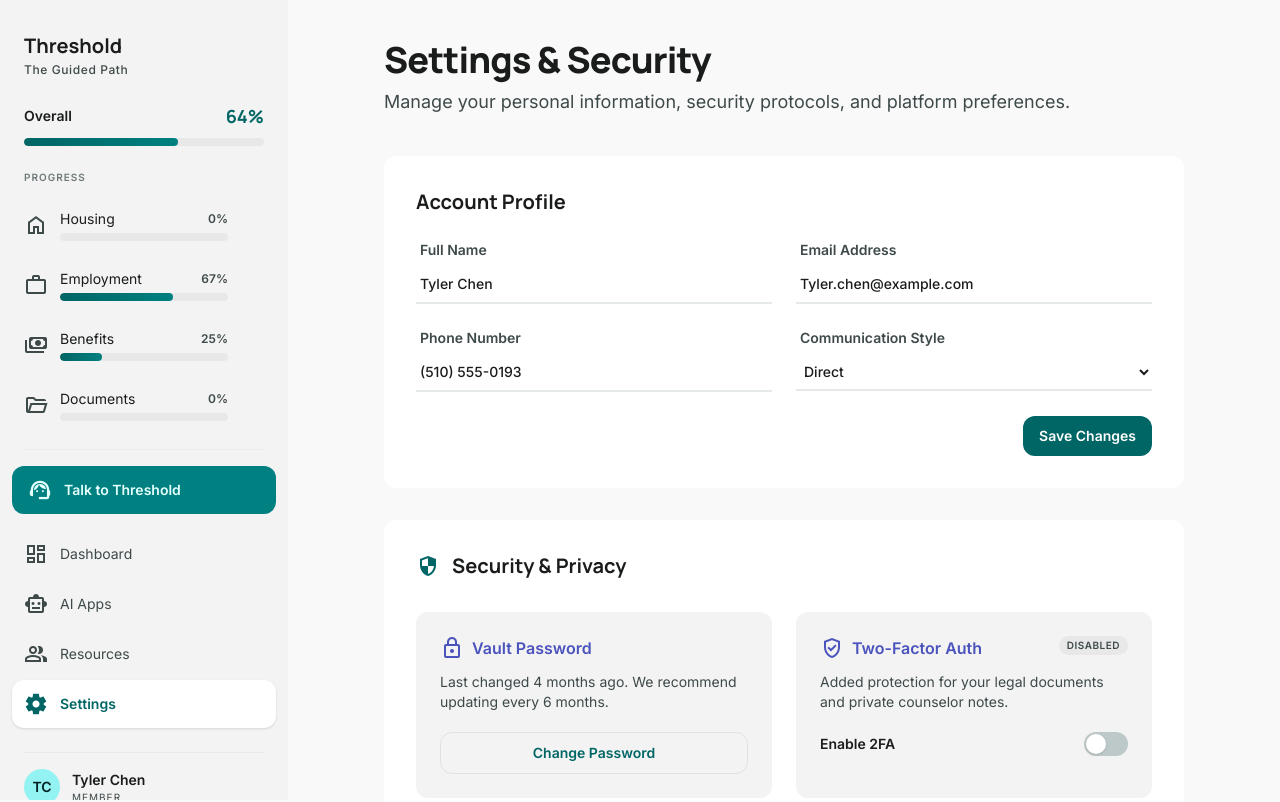
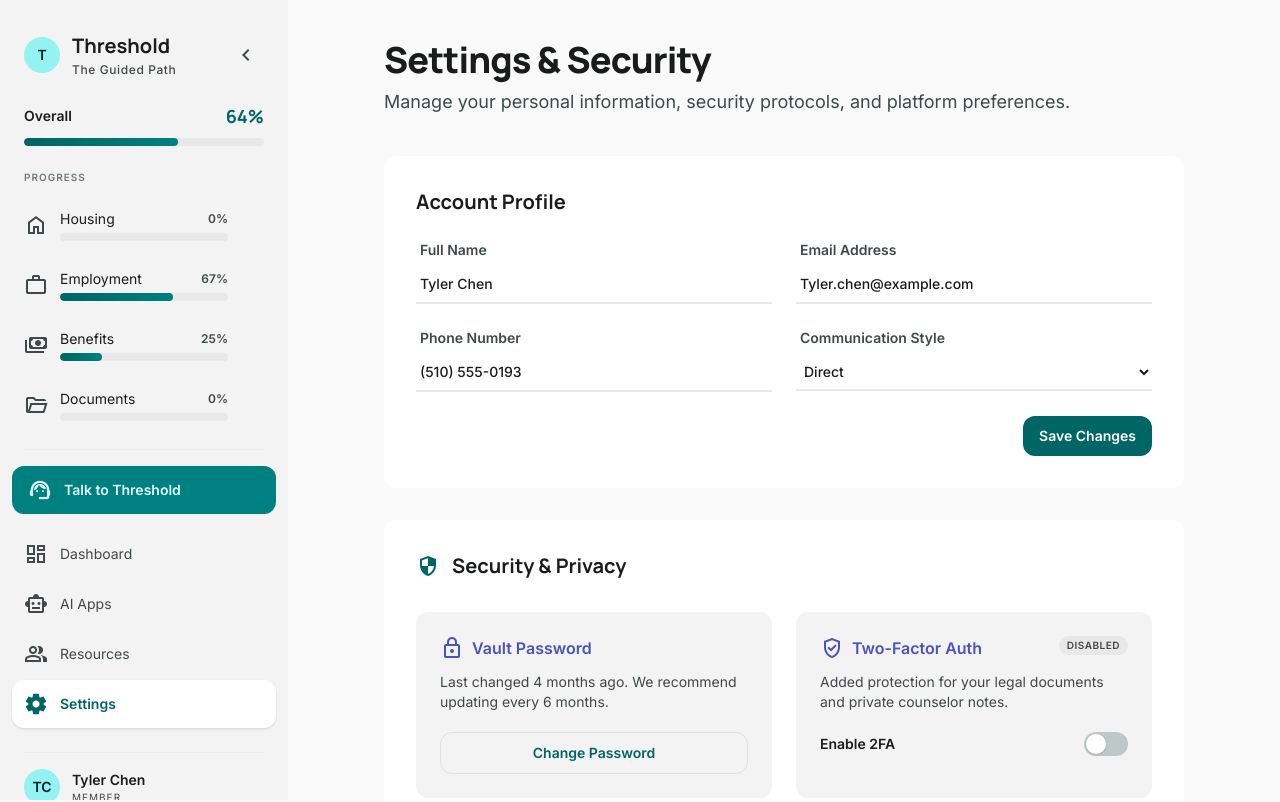
Before and after one commit to skylarrwang/threshold, a React (Vite) app in the folder frontend/: page /settings in a window 1280 px wide. Shown: the top 802 px of the page. Built offline with nearby package versions, Linux system fonts and the light colour scheme; no server answers.

Commit message:
added panel toggle to ui

```diff
--- a/frontend/src/components/layout/AppShell.tsx
+++ b/frontend/src/components/layout/AppShell.tsx
@@ -5,6 +5,7 @@ import { BottomNav } from './BottomNav';
 
 export function AppShell() {
   const [drawerOpen, setDrawerOpen] = useState(false);
+  const [sidebarCollapsed, setSidebarCollapsed] = useState(false);
   const location = useLocation();
 
   // Close drawer on route change
@@ -16,11 +17,18 @@ export function AppShell() {
     <div className="min-h-screen bg-surface">
       {/* Desktop left panel */}
       <div className="hidden md:block fixed left-0 top-0 z-50">
-        <RightPanel />
+        <RightPanel
+          isCollapsed={sidebarCollapsed}
+          onToggleCollapse={() => setSidebarCollapsed((collapsed) => !collapsed)}
+        />
       </div>
 
       {/* Main content */}
-      <main className="md:ml-72 pb-20 md:pb-0 min-h-screen">
+      <main
+        className={`pb-20 md:pb-0 min-h-screen transition-[margin] duration-300 ease-in-out ${
+          sidebarCollapsed ? 'md:ml-20' : 'md:ml-72'
+        }`}
+      >
         <Outlet />
       </main>
 
--- a/frontend/src/components/layout/RightPanel.tsx
+++ b/frontend/src/components/layout/RightPanel.tsx
@@ -1,4 +1,4 @@
-import { useEffect } from 'react';
+import { useEffect, useState } from 'react';
 import { NavLink, useNavigate } from 'react-router-dom';
 import { cn } from '@/lib/utils';
 import { useProfileStore } from '@/store/profileStore';
@@ -20,23 +20,80 @@ const navItems = [
   { path: '/settings', icon: 'settings', label: 'Settings' },
 ];
 
-export function RightPanel({ onClose }: { onClose?: () => void }) {
+interface RightPanelProps {
+  onClose?: () => void;
+  isCollapsed?: boolean;
+  onToggleCollapse?: () => void;
+}
+
+export function RightPanel({
+  onClose,
+  isCollapsed = false,
+  onToggleCollapse,
+}: RightPanelProps) {
   const { profile } = useProfileStore();
   const progress = useProgressSummary();
   const navigate = useNavigate();
+  const [isHovered, setIsHovered] = useState(false);
 
   useEffect(() => {
     useDocumentsStore.getState().fetchCompletion();
   }, []);
 
   return (
-    <aside className="h-screen w-72 overflow-y-auto bg-surface-container-low flex flex-col py-8 no-scrollbar">
+    <div
+      className={cn(
+        'relative h-screen transition-[width] duration-300 ease-in-out',
+        isCollapsed ? 'w-20' : 'w-72'
+      )}
+      onMouseEnter={() => setIsHovered(true)}
+      onMouseLeave={() => setIsHovered(false)}
+    >
+      {isCollapsed && onToggleCollapse && (
+        <button
+          onClick={onToggleCollapse}
+          className={cn(
+            'absolute -right-3 top-7 z-10 hidden md:flex items-center justify-center rounded-md border border-outline-variant/30 bg-surface-container-lowest p-1 text-on-surface-variant shadow-sm transition-all duration-200 hover:text-primary hover:shadow-md',
+            isHovered ? 'opacity-100' : 'opacity-0'
+          )}
+          title="Expand sidebar"
+          aria-label="Expand sidebar"
+        >
+          <span className="material-symbols-outlined text-base">chevron_right</span>
+        </button>
+      )}
+
+      <aside className="h-screen overflow-y-auto bg-surface-container-low flex flex-col py-8 no-scrollbar">
         {/* Branding */}
-      <div className="px-6 mb-6 flex items-center justify-between">
+        <div
+          className={cn(
+            'mb-6 flex items-center',
+            isCollapsed ? 'px-3 justify-center' : 'px-6 justify-between'
+          )}
+        >
+          <div className={cn('flex items-center min-w-0', isCollapsed ? 'justify-center' : 'gap-3')}>
+            <div className="w-9 h-9 rounded-full bg-primary-fixed flex items-center justify-center text-sm font-bold text-on-primary-fixed shrink-0">
+              T
+            </div>
+            {!isCollapsed && (
               <div>
                 <h1 className="text-xl font-headline font-bold text-on-surface mb-0.5">Threshold</h1>
                 <p className="text-xs font-medium text-on-surface-variant tracking-wider">The Guided Path</p>
               </div>
+            )}
+          </div>
+          {!isCollapsed && (
+            <div className="flex items-center gap-1">
+              {onToggleCollapse && (
+                <button
+                  onClick={onToggleCollapse}
+                  className="hidden md:flex p-1.5 hover:bg-surface-container-lowest rounded-xl transition-colors text-on-surface-variant"
+                  title="Collapse sidebar"
+                  aria-label="Collapse sidebar"
+                >
+                  <span className="material-symbols-outlined text-xl">chevron_left</span>
+                </button>
+              )}
               {onClose && (
                 <button
                   onClick={onClose}
@@ -46,7 +103,11 @@ export function RightPanel({ onClose }: { onClose?: () => void }) {
                 </button>
               )}
             </div>
+          )}
+        </div>
 
+        {!isCollapsed && (
+          <>
             {/* Overall progress */}
             <div className="px-6 mb-6">
               <div className="flex items-center justify-between mb-2">
@@ -93,15 +154,19 @@ export function RightPanel({ onClose }: { onClose?: () => void }) {
             </div>
 
             <div className="mx-6 border-t border-outline-variant/15" />
+          </>
+        )}
 
         {/* Chat CTA */}
-      <div className="px-3 my-4">
+        <div className={cn('my-4', isCollapsed ? 'px-3' : 'px-3')}>
           <NavLink
             to="/chat"
             onClick={() => onClose?.()}
+            title={isCollapsed ? 'Talk to Threshold' : undefined}
             className={({ isActive }) =>
               cn(
-              'flex items-center gap-3 px-4 py-3 rounded-xl transition-all duration-200 font-label text-sm',
+                'flex items-center rounded-xl transition-all duration-200 font-label text-sm',
+                isCollapsed ? 'justify-center px-0 py-3' : 'gap-3 px-4 py-3',
                 isActive
                   ? 'bg-primary text-on-primary font-bold shadow-md'
                   : 'bg-primary-container text-on-primary-container font-semibold hover:bg-primary hover:text-on-primary'
@@ -109,26 +174,28 @@ export function RightPanel({ onClose }: { onClose?: () => void }) {
             }
           >
             <span
-            className="material-symbols-outlined text-xl"
+              className="material-symbols-outlined text-xl shrink-0"
               style={{ fontVariationSettings: "'FILL' 1, 'wght' 500, 'GRAD' 0, 'opsz' 24" }}
             >
               support_agent
             </span>
-          <span>Talk to Threshold</span>
+            {!isCollapsed && <span>Talk to Threshold</span>}
           </NavLink>
         </div>
 
         {/* Nav links */}
-      <nav className="flex-1 px-3">
+        <nav className={cn('flex-1', isCollapsed ? 'px-3' : 'px-3')}>
           <div className="space-y-0.5">
             {navItems.map((item) => (
               <NavLink
                 key={item.path}
                 to={item.path}
                 onClick={() => onClose?.()}
+                title={isCollapsed ? item.label : undefined}
                 className={({ isActive }) =>
                   cn(
-                  'flex items-center gap-3 px-3 py-3 rounded-xl transition-all duration-200 font-label text-sm',
+                    'flex items-center rounded-xl transition-all duration-200 font-label text-sm',
+                    isCollapsed ? 'justify-center px-0 py-3' : 'gap-3 px-3 py-3',
                     isActive
                       ? 'bg-surface-container-lowest text-primary font-semibold shadow-sm'
                       : 'text-on-surface-variant hover:text-on-surface hover:bg-surface-container-lowest/60'
@@ -138,12 +205,12 @@ export function RightPanel({ onClose }: { onClose?: () => void }) {
                 {({ isActive }) => (
                   <>
                     <span
-                    className="material-symbols-outlined text-xl"
+                      className="material-symbols-outlined text-xl shrink-0"
                       style={{ fontVariationSettings: isActive ? "'FILL' 1, 'wght' 500, 'GRAD' 0, 'opsz' 24" : undefined }}
                     >
                       {item.icon}
                     </span>
-                  <span>{item.label}</span>
+                    {!isCollapsed && <span>{item.label}</span>}
                   </>
                 )}
               </NavLink>
@@ -152,8 +219,14 @@ export function RightPanel({ onClose }: { onClose?: () => void }) {
         </nav>
 
         {/* User profile */}
-      <div className="px-6 mt-6">
-        <div className="flex items-center gap-3 pt-4 border-t border-outline-variant/20">
+        <div className={cn('mt-6', isCollapsed ? 'px-3' : 'px-6')}>
+          <div
+            className={cn(
+              'pt-4 border-t border-outline-variant/20',
+              isCollapsed ? 'flex justify-center' : 'flex items-center gap-3'
+            )}
+            title={isCollapsed ? profile.personal.name : undefined}
+          >
             <div className="w-9 h-9 rounded-full bg-primary-fixed flex items-center justify-center text-sm font-bold text-on-primary-fixed">
               {profile.personal.name
                 .split(' ')
@@ -161,12 +234,15 @@ export function RightPanel({ onClose }: { onClose?: () => void }) {
                 .join('')
                 .slice(0, 2)}
             </div>
+            {!isCollapsed && (
               <div>
                 <div className="text-sm font-bold text-on-surface">{profile.personal.name}</div>
                 <div className="text-[10px] uppercase text-on-surface-variant tracking-widest">Member</div>
               </div>
+            )}
           </div>
         </div>
       </aside>
+    </div>
   );
 }
```
Lines whose indentation alone changed are shown as unchanged.
